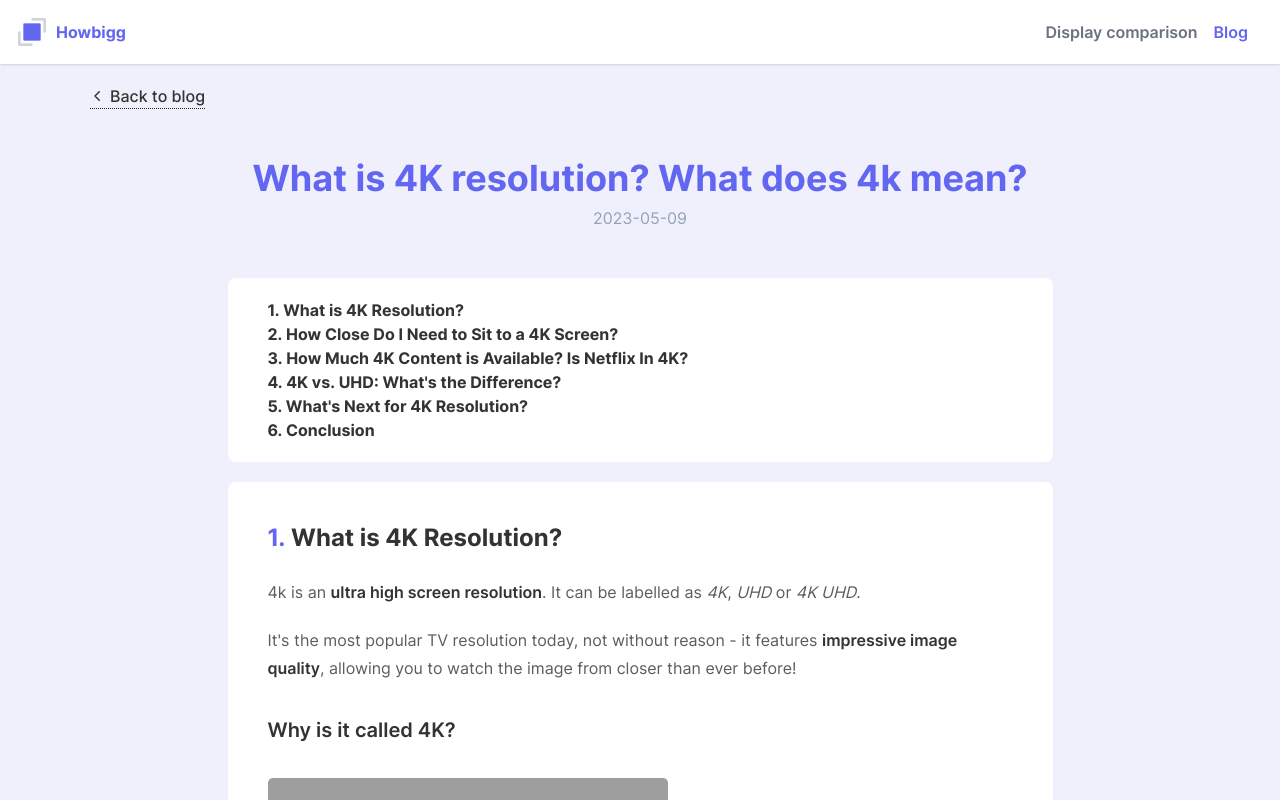
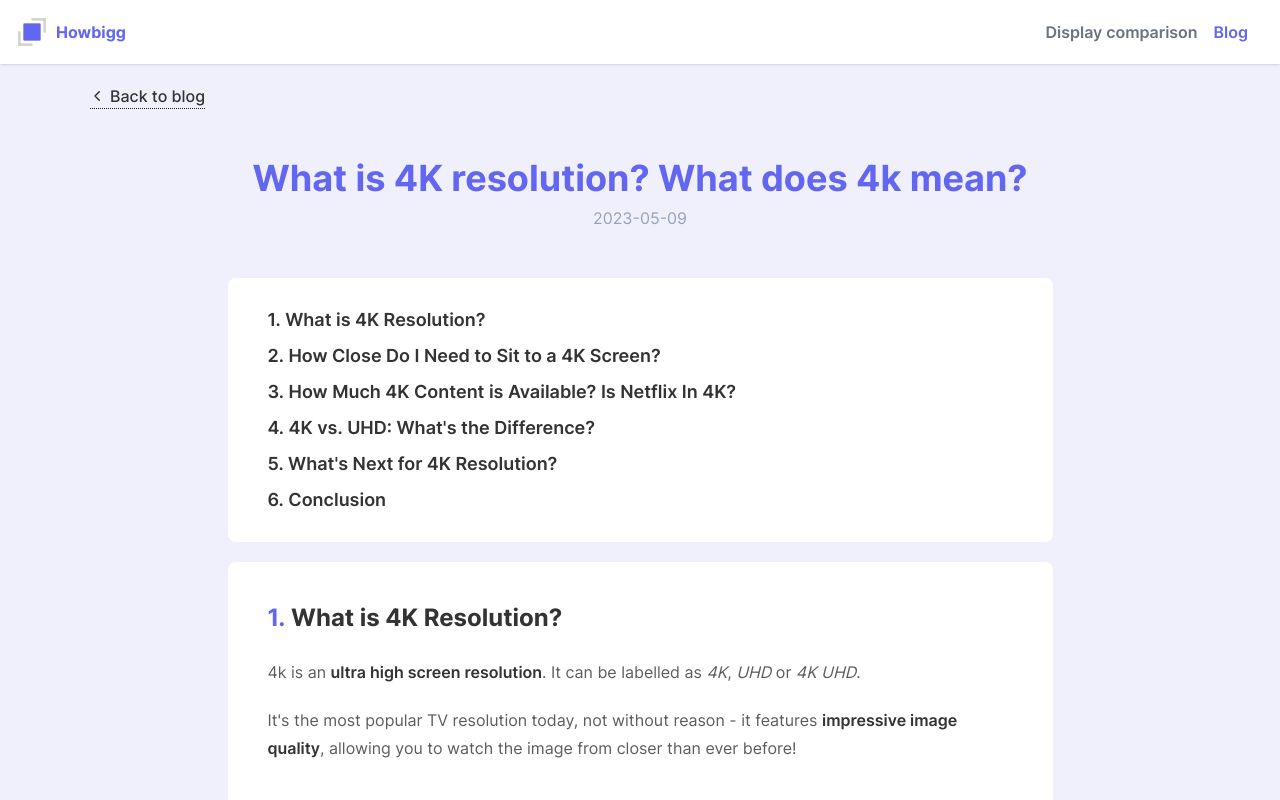
Before and after one commit to jacekobst1/howbigg, a Next.js app: page /blog/what-is-4k-resolution in a window 1280 px wide. Shown: the top 800 px of the page. Built offline with nearby package versions, Linux system fonts and the light colour scheme; grey boxes are pictures that could not be loaded.

Commit message:
style: make table of contents slightly bigger

```diff
--- a/src/app/blog/[slug]/components/TableOfContents.tsx
+++ b/src/app/blog/[slug]/components/TableOfContents.tsx
@@ -15,10 +15,10 @@ export default function TableOfContents({
       <nav>
         <ul>
           {headings.map((heading) => (
-            <li key={heading} className="font-bold">
+            <li key={heading} className="font-semibold my-2">
               <UnstyledLink
                 href={`/blog/${slug}#${generateIdFromText(heading)}`}
-                className="hover:text-primary-500"
+                className="hover:text-primary-500 md:text-lg"
               >
                 {heading}
               </UnstyledLink>
```
